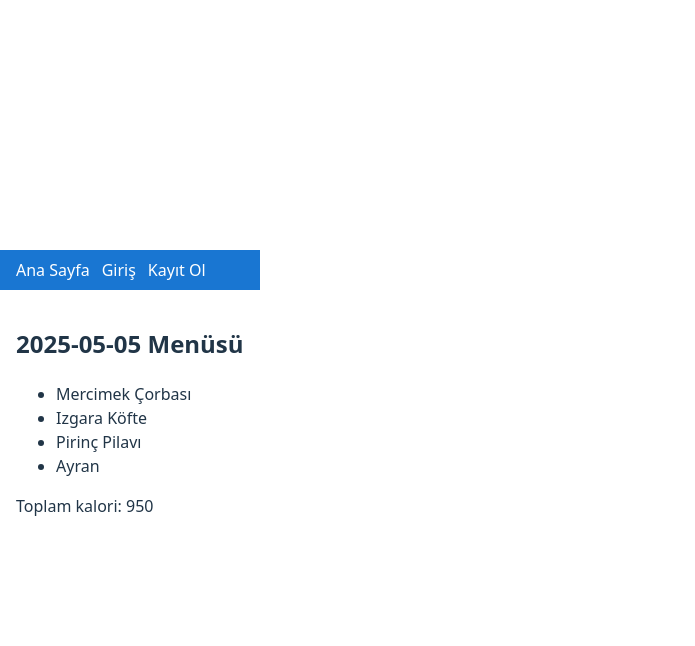
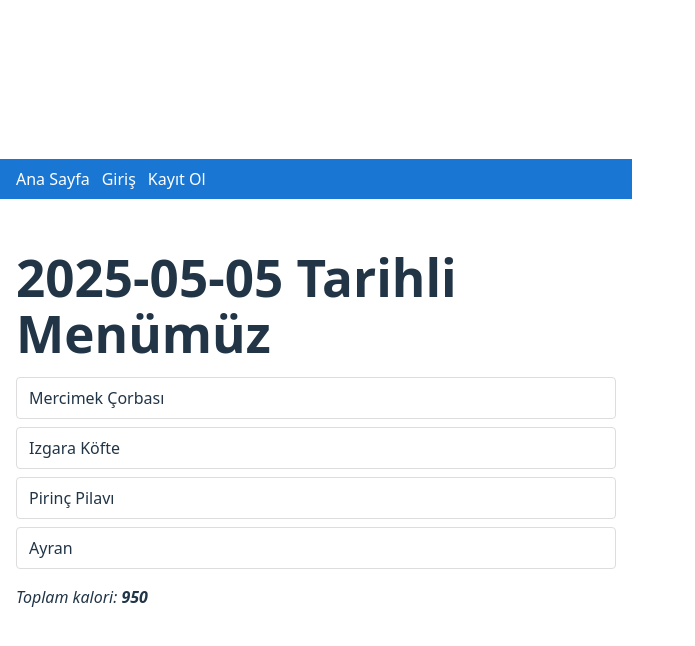
Before and after one commit to Yusufislamyilmaz/YemekhaneMobil, a React (Vite) app in the folder yemekhaneapp/: page / in a window 1280 px wide. Shown: the top 646 px of the page, without its empty margins (0-695 px from the left). Built offline with nearby package versions, Linux system fonts and the light colour scheme.

Commit message:
feat: display today's menu on Home page

```diff
--- a/yemekhaneapp/src/pages/Home.jsx
+++ b/yemekhaneapp/src/pages/Home.jsx
@@ -1,23 +1,50 @@
+// src/pages/Home.jsx
 import { useEffect, useState } from 'react';
 
 export default function Home() {
-  const [menu, setMenu] = useState(null);
+  const [menu, setMenu]     = useState(null);
+  const [error, setError]   = useState('');
+  const [loading, setLoad]  = useState(true);
 
   useEffect(() => {
     fetch('/menu-today.json')
-      .then(r => r.json())
-      .then(setMenu);
+      .then(res => {
+        if (!res.ok) throw new Error('Fetch failed');
+        return res.json();
+      })
+      .then(data => setMenu(data))
+      .catch(() => setError('Menü yüklenirken bir hata oluştu.'))
+      .finally(() => setLoad(false));
   }, []);
 
-  if (!menu) return <p>Yükleniyor…</p>;
+  if (loading) return <div style={{ padding:16 }}>Yükleniyor…</div>;
+  if (error)   return <div style={{ padding:16, color:'red' }}>{error}</div>;
 
   return (
-    <div style={{ padding: 16 }}>
-      <h2>{menu.date} Menüsü</h2>
-      <ul>
-        {menu.items.map(x => <li key={x}>{x}</li>)}
+    <div style={{ maxWidth: 600, margin:'0 auto', padding:16 }}>
+      <h1 style={{ marginBottom: 12 }}>
+        {menu.date} Tarihli Menümüz
+      </h1>
+      <ul style={{ listStyle:'none', padding:0 }}>
+        {menu.items.map(item => (
+          <li
+            key={item}
+            style={{
+              padding: '8px 12px',
+              border: '1px solid #ddd',
+              borderRadius:4,
+              marginBottom:8,
+            }}
+          >
+            {item}
+          </li>
+        ))}
       </ul>
-      <p>Toplam kalori: {menu.calories}</p>
+      {menu.calories != null && (
+        <p style={{ marginTop:12, fontStyle:'italic' }}>
+          Toplam kalori: <strong>{menu.calories}</strong>
+        </p>
+      )}
     </div>
   );
 }
```
